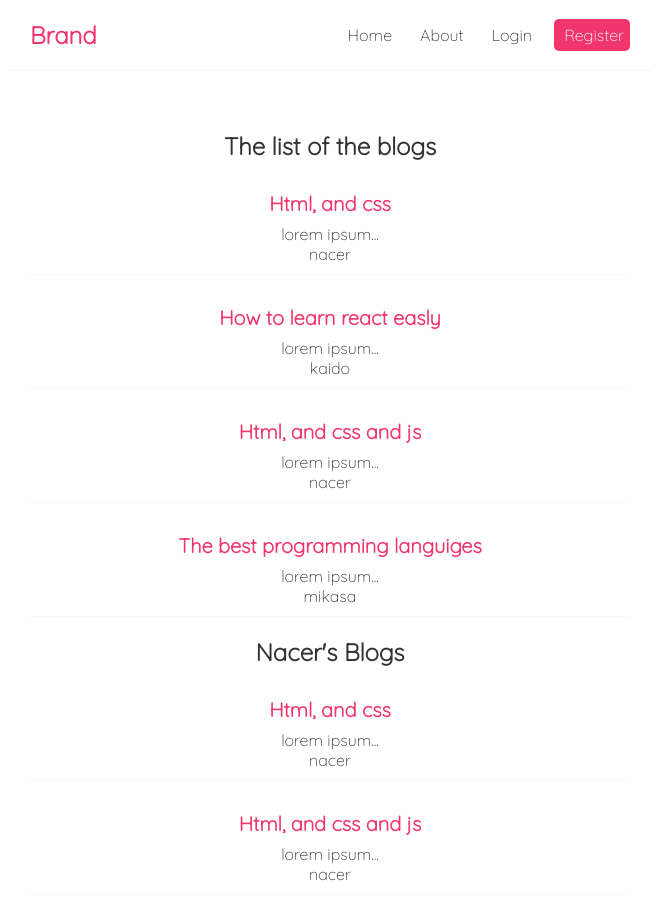
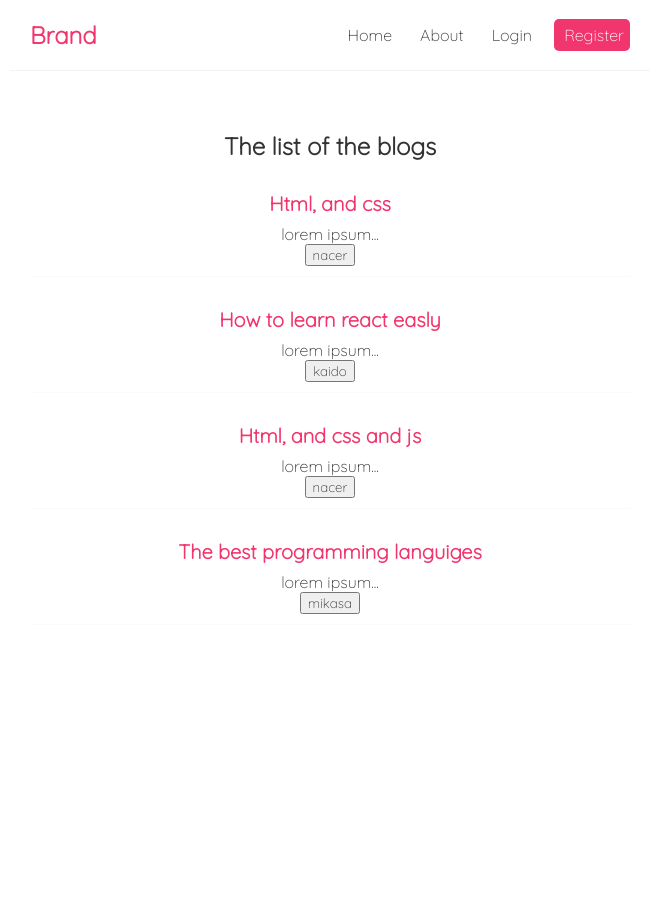
Before and after one commit to nacerkraa/Blog-ReactJs, a React (Create React App) app: page / in a window 1280 px wide. Shown: the top 920 px of the page, without its empty margins (310-971 px from the left). After the commit the page ends 800 px from the top, so only its background shows below. Built offline with nearby package versions, Linux system fonts and the light colour scheme.

Commit message:
Handle delete func

```diff
--- a/src/BlogList.js
+++ b/src/BlogList.js
@@ -1,6 +1,5 @@
-const BlogList = ({blogs,title}) => {
-   // const blogs = props.blogs;
-   // const title = props.title;
+const BlogList = ({ blogs, title, handleDelete }) => {
+
     return (
         <div className="blog-list">
             <h2>{title}</h2>
@@ -8,7 +7,7 @@ const BlogList = ({blogs,title}) => {
                 <div className="blog-preview" key={blog.id}>
                     <h2>{blog.title}</h2>
                     <p>{blog.body}</p>
-                    <span>{blog.auther}</span>
+                    <button onClick={() => handleDelete(blog.id)}>{blog.auther}</button>
                 </div>
             ))}
         </div>
--- a/src/Home.js
+++ b/src/Home.js
@@ -8,11 +8,14 @@ const Home = () => {
         {title:"The best programming languiges", body:"lorem ipsum...", auther:"mikasa", id:4}
     ]);
 
+    const handleDelete = () => {
+
+    }
+
     return(
 
         <div className="Home">
-            <BlogList blogs={blogs} title="The list of the blogs"/>
-            <BlogList blogs={blogs.filter((blog) => blog.auther === 'nacer')} title="Nacer's Blogs"/>
+            <BlogList blogs={blogs} title="The list of the blogs" handleDelete={handleDelete}/>
         </div>
     );
 }
```
